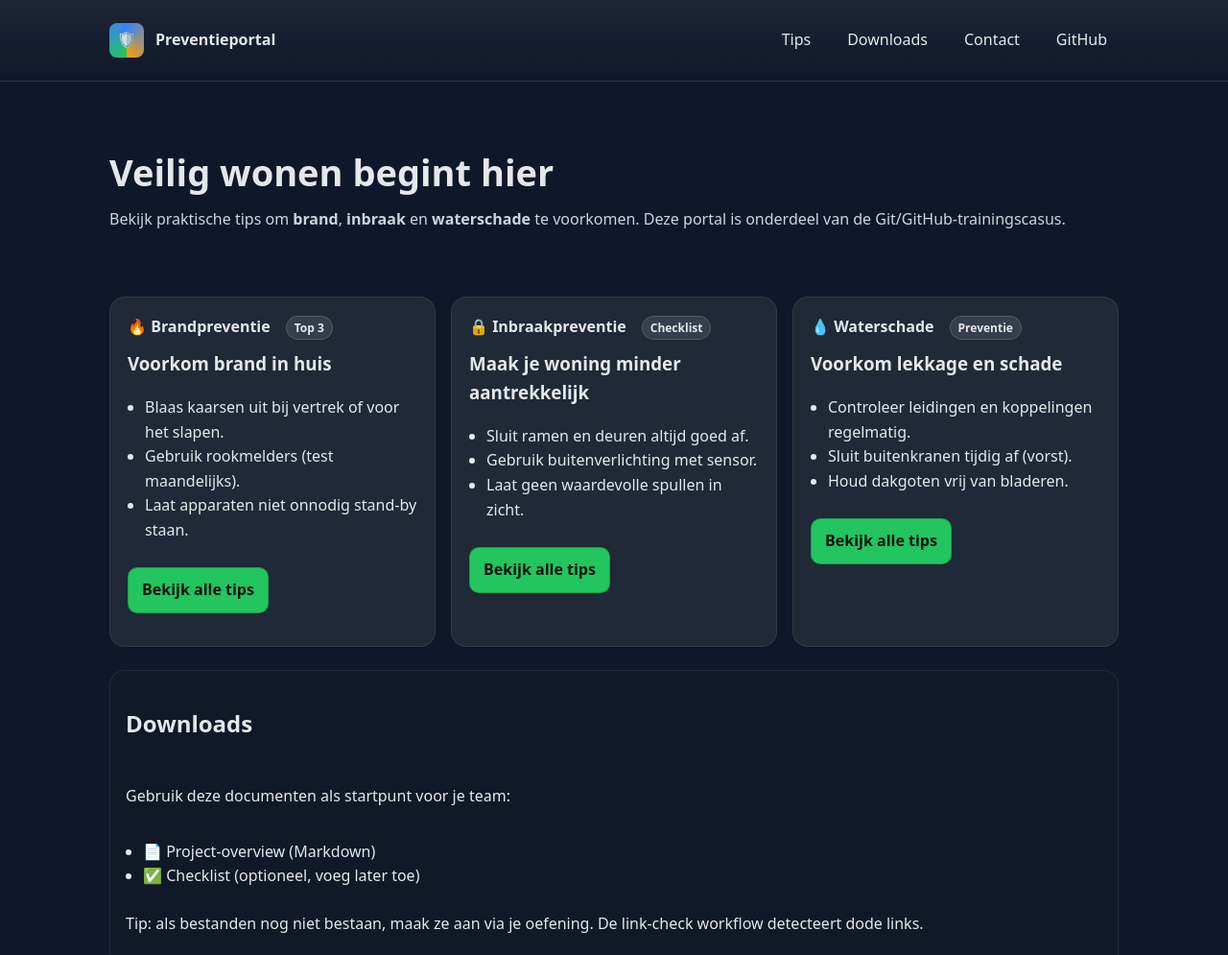
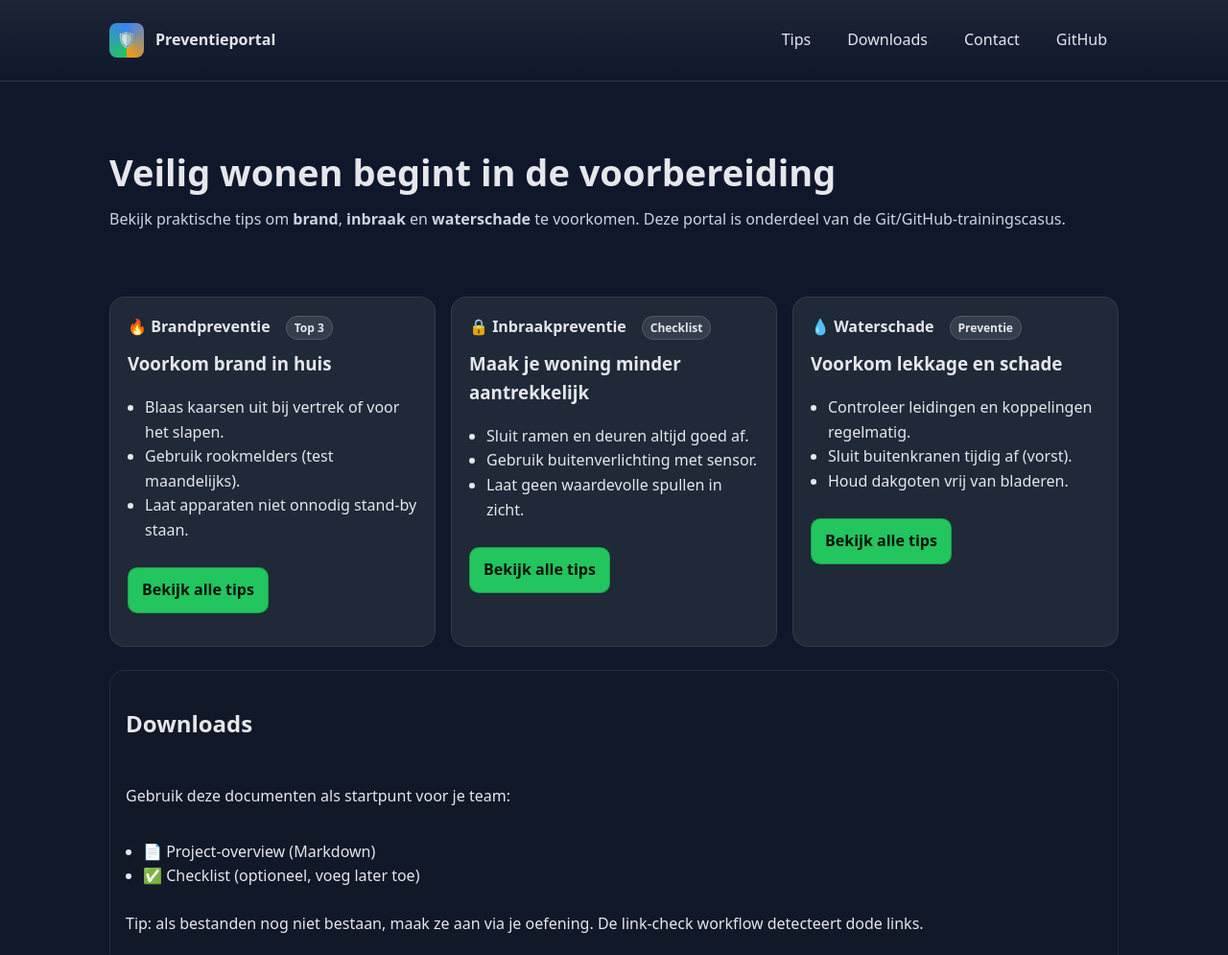
Before and after one commit to RemseyMailjard/Preventieportaal-achmea, a plain HTML site: page index.html in a window 1280 px wide. Shown: the top 995 px of the page at 96% size. Drawn offline with Linux system fonts and the light colour scheme.

Commit message:
TItel op de hoofdpagina aangepast

```diff
--- a/index.html
+++ b/index.html
@@ -66,7 +66,7 @@
 
   <main class="container">
     <section class="hero" id="intro">
-      <h1>Veilig wonen begint hier</h1>
+      <h1>Veilig wonen begint in de voorbereiding</h1>
       <p>Bekijk praktische tips om <strong>brand</strong>, <strong>inbraak</strong> en <strong>waterschade</strong> te voorkomen. Deze portal is onderdeel van de Git/GitHub-trainingscasus.</p>
     </section>
 
```
